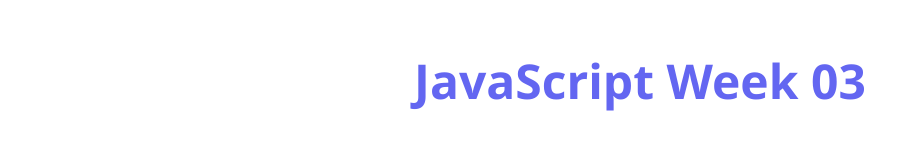
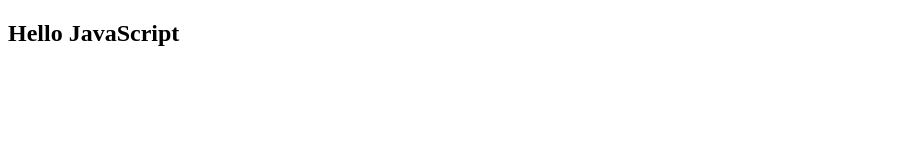
Before and after one commit to jumhuur/JavaScript_Course_Lessons, a plain HTML site: page index.html in a window 1280 px wide. Shown: the whole page, without its empty margins (0-917 px from the left). Drawn offline with Linux system fonts and the light colour scheme.

Commit message:
Resolved conflicts in index.html file.

```diff
--- a/index.html
+++ b/index.html
@@ -3,22 +3,10 @@
   <head>
     <meta charset="UTF-8" />
     <meta name="viewport" content="width=device-width, initial-scale=1.0" />
-    <title>Js Week 03</title>
+    <title>JavaScript</title>
   </head>
-  <style>
-    body {
-      display: flex;
-      justify-content: center;
-      align-items: center;
-    }
-    h2 {
-      font-family: "Segoe UI", Tahoma, Geneva, Verdana, sans-serif;
-      font-size: 3em;
-      color: #6366f1;
-    }
-  </style>
   <body>
-    <h2>JavaScript Week 03</h2>
-    <script src="/Main.js" />
+    <h2>Hello JavaScript</h2>
+    <script src="/Main.js"></script>
   </body>
 </html>
```
